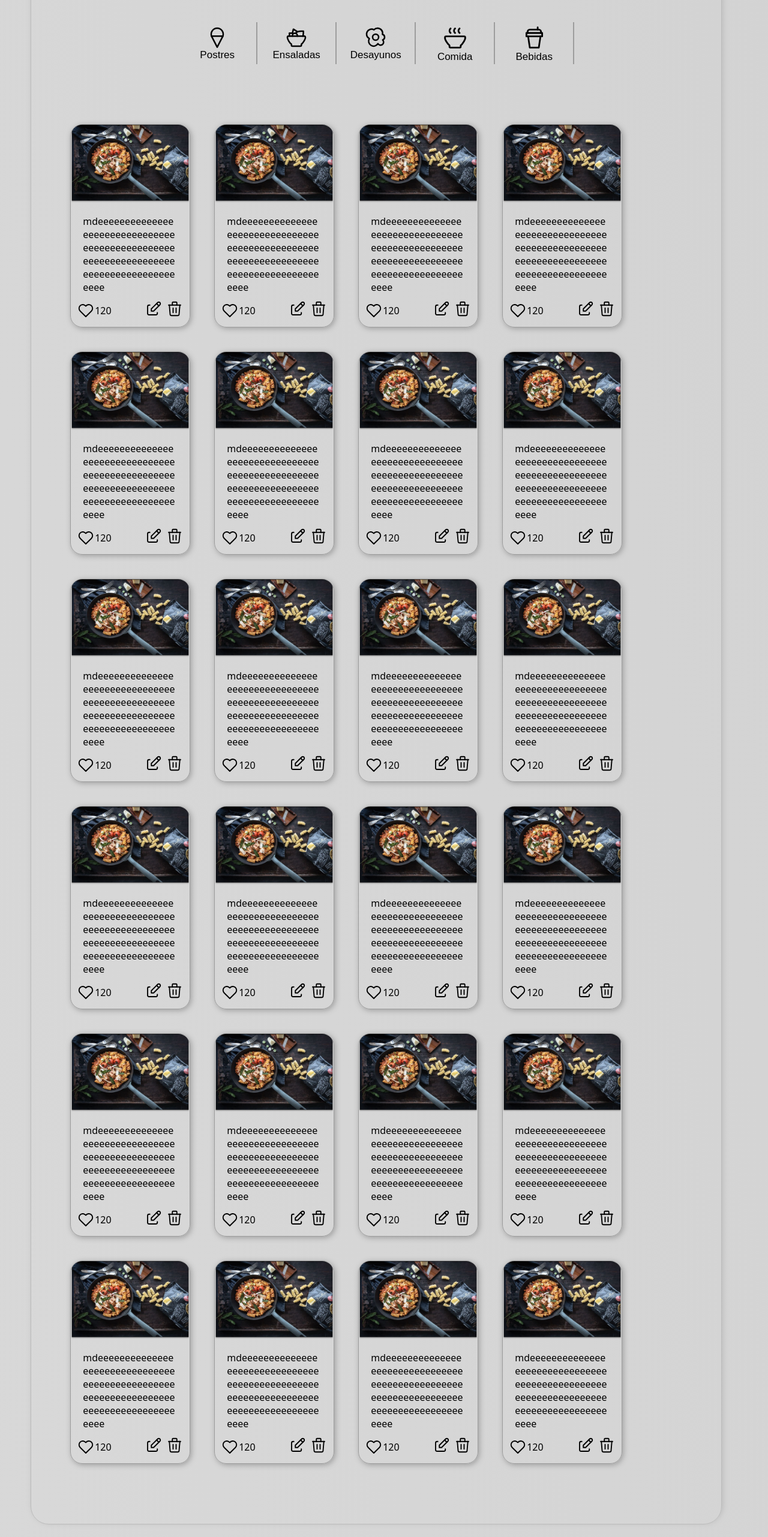
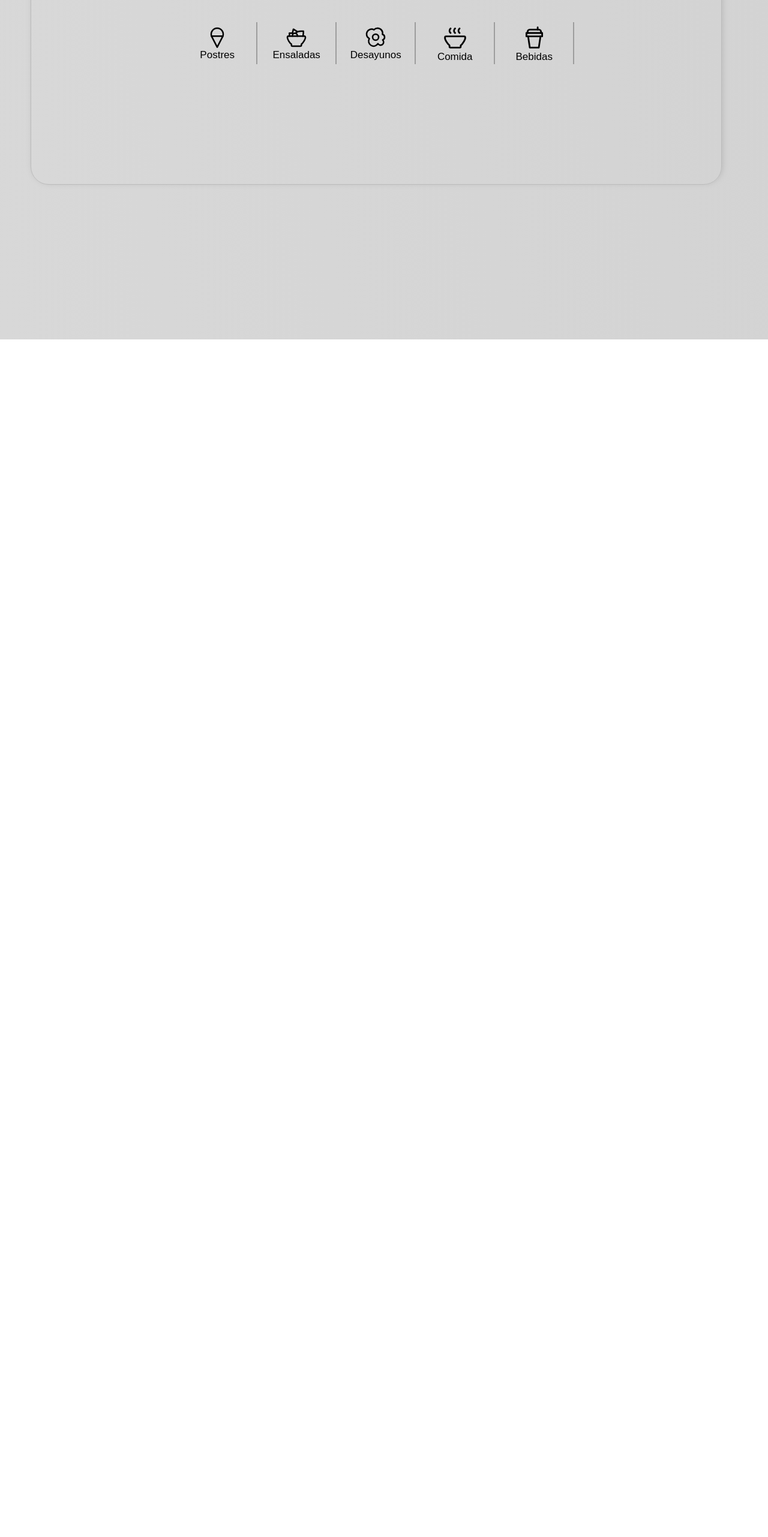
Before and after one commit to Kevinjr2912/Proyecto_C1, an Angular app in the folder recipe_project_front/: page / in a window 1280 px wide. Shown: the part 234-2797 px from the top of the page at 60% size. After the commit the page ends 800 px from the top, so only its background shows below. Built offline with nearby package versions, Linux system fonts and the light colour scheme; a web font is replaced by a local one.

Commit message:
Anulando el componente app-cards-recipes

```diff
--- a/recipe_project_front/src/app/see-published-recipes-page/see-published-recipes-page.component.html
+++ b/recipe_project_front/src/app/see-published-recipes-page/see-published-recipes-page.component.html
@@ -150,30 +150,7 @@
       </div>
     </div>
     <div class="box-cards-recipes">
-      <app-cards-recipes-published></app-cards-recipes-published>
-      <app-cards-recipes-published></app-cards-recipes-published>
-      <app-cards-recipes-published></app-cards-recipes-published>
-      <app-cards-recipes-published></app-cards-recipes-published>
-      <app-cards-recipes-published></app-cards-recipes-published>
-      <app-cards-recipes-published></app-cards-recipes-published>
-      <app-cards-recipes-published></app-cards-recipes-published>
-      <app-cards-recipes-published></app-cards-recipes-published>
-      <app-cards-recipes-published></app-cards-recipes-published>
-      <app-cards-recipes-published></app-cards-recipes-published>
-      <app-cards-recipes-published></app-cards-recipes-published>
-      <app-cards-recipes-published></app-cards-recipes-published>
-      <app-cards-recipes-published></app-cards-recipes-published>
-      <app-cards-recipes-published></app-cards-recipes-published>
-      <app-cards-recipes-published></app-cards-recipes-published>
-      <app-cards-recipes-published></app-cards-recipes-published>
-      <app-cards-recipes-published></app-cards-recipes-published>
-      <app-cards-recipes-published></app-cards-recipes-published>
-      <app-cards-recipes-published></app-cards-recipes-published>
-      <app-cards-recipes-published></app-cards-recipes-published>
-      <app-cards-recipes-published></app-cards-recipes-published>
-      <app-cards-recipes-published></app-cards-recipes-published>
-      <app-cards-recipes-published></app-cards-recipes-published>
-      <app-cards-recipes-published></app-cards-recipes-published>
+      <!-- <app-cards-recipes-published></app-cards-recipes-published> -->
     </div>
   </div>
 </div>
```
